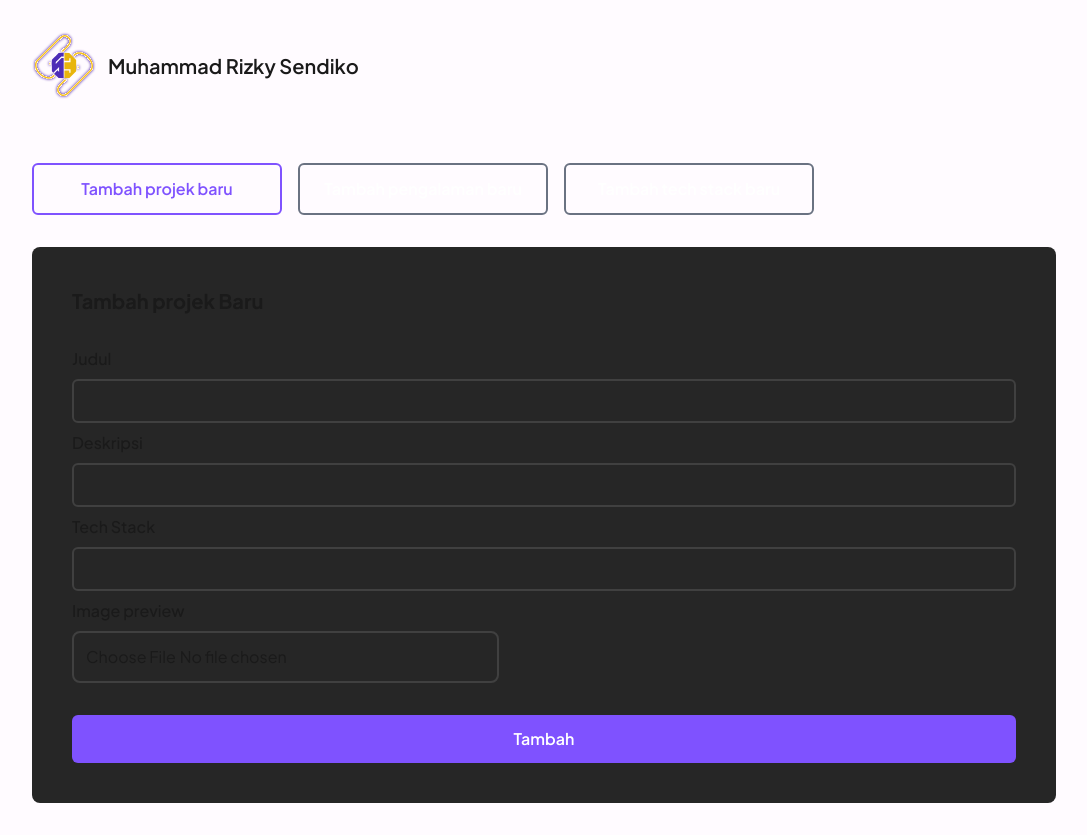
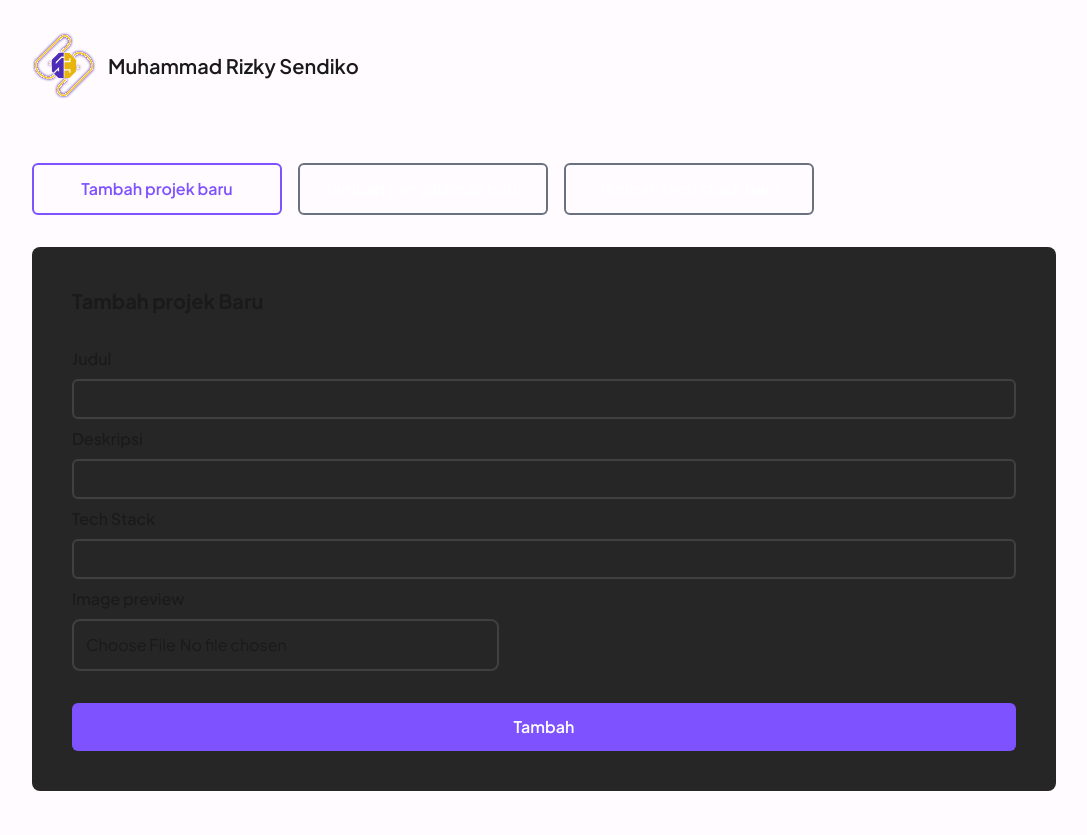
Before and after one commit to joanpurbaa/portofolio-sendiko, a Next.js app: page /admin in a window 1280 px wide. Shown: the whole page, without its empty margins (96-1183 px from the left). Built offline with nearby package versions, Linux system fonts and the light colour scheme.

Commit message:
Feat: change text input font size to sm

```diff
--- a/components/text-input.tsx
+++ b/components/text-input.tsx
@@ -23,7 +23,7 @@ export default function TextInput({
       <input
         type="text"
         id={id}
-        className="p-2 border-2 border-neutral-700 rounded-md outline-none"
+        className="p-2 border-2 border-neutral-700 rounded-md outline-none text-sm"
         placeholder={placeholder}
         required={required}
       />
```
